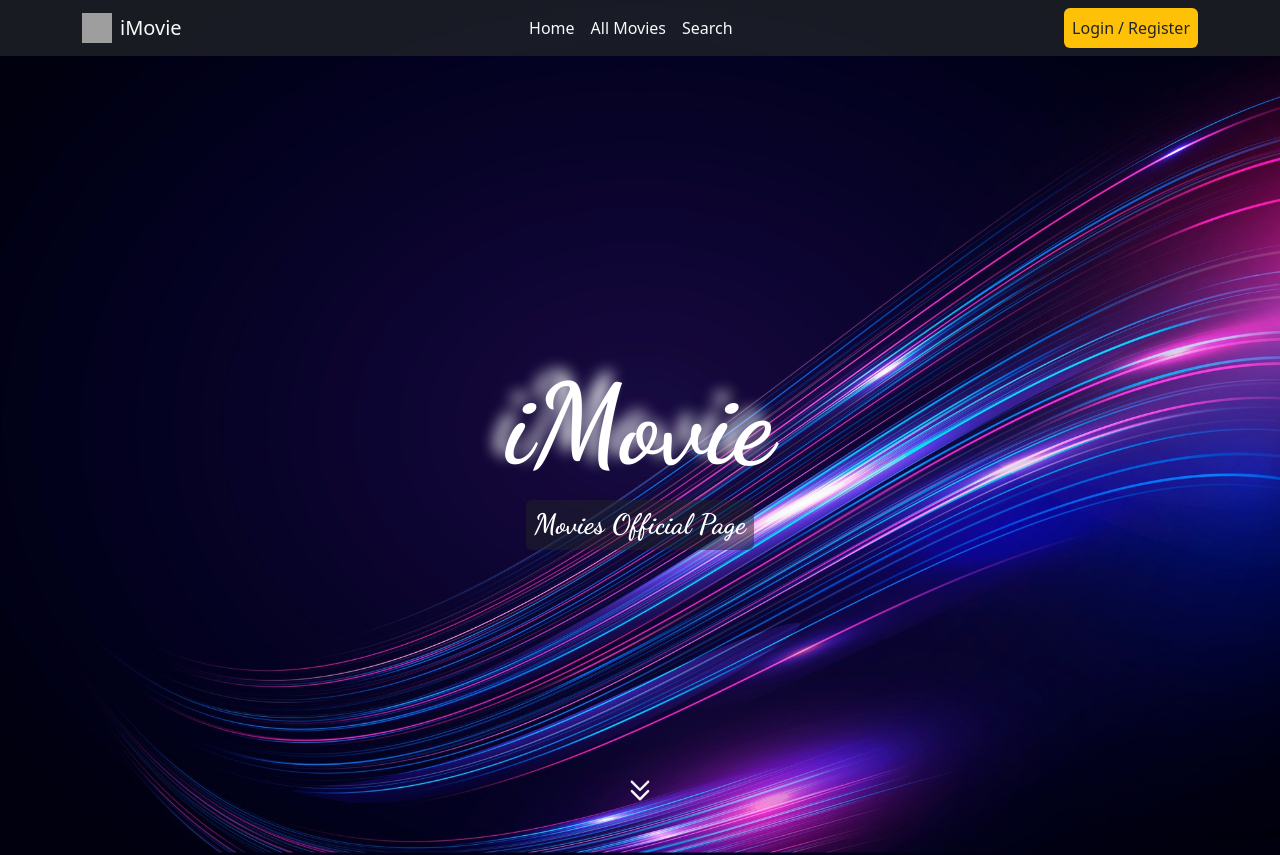
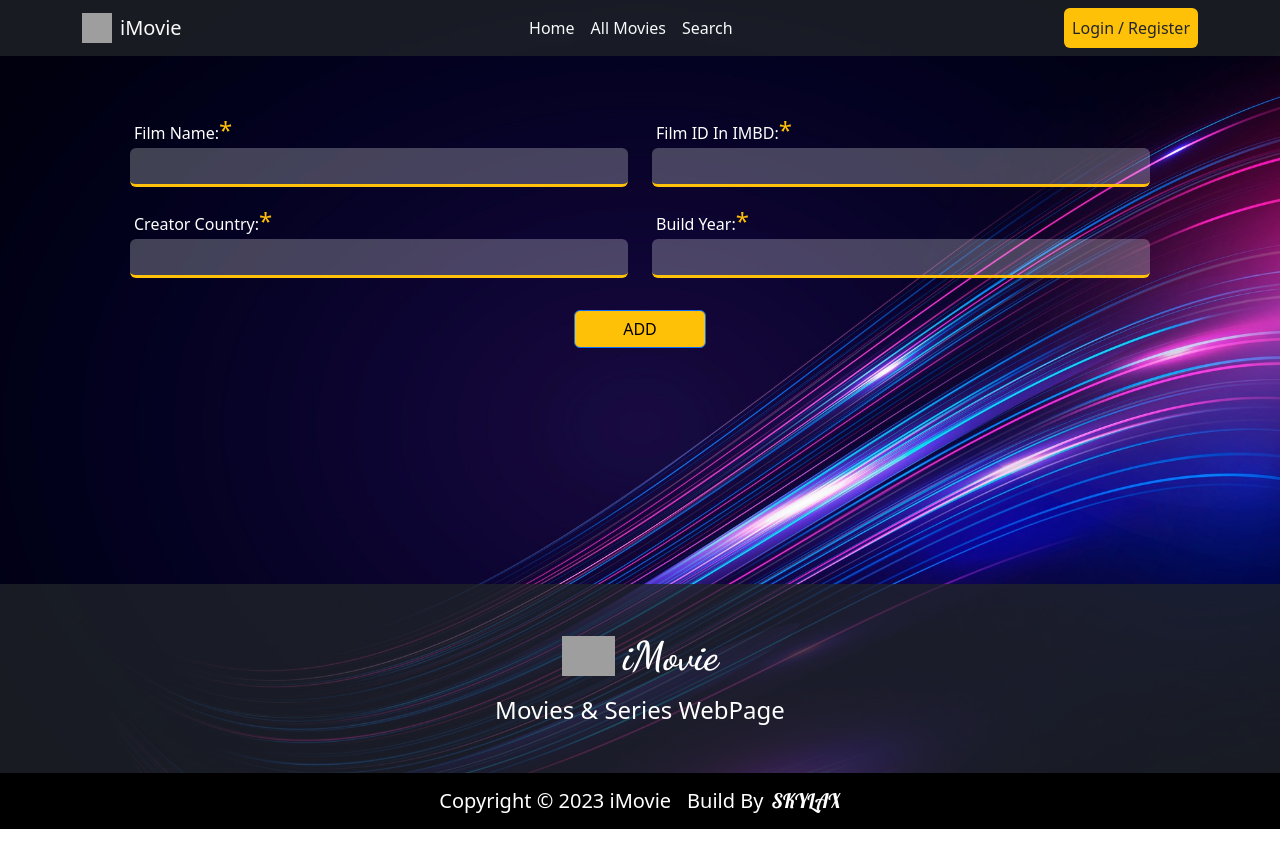
Before and after one commit to engrmh/imovie, a React (Create React App) app: page /newMovie in a window 1280 px wide. Shown: the top 855 px of the page. After the commit the page ends 829 px from the top, so only its background shows below. Built offline with nearby package versions, Linux system fonts and the light colour scheme; grey boxes are pictures that could not be loaded.

Commit message:
feat: add new film

```diff
--- /dev/null
+++ b/src/Pages/AddNewFilm/AddNewFilm.css
@@ -0,0 +1,13 @@
+.newMovieInput:focus{
+    border: none !important;
+    border-bottom: 3px solid #ffffff !important;
+    outline: none !important;
+    box-shadow: none !important;
+    color: #fff !important;
+}
+.newMovieInput{
+    border-bottom: 3px solid #ffc10a !important;
+}
+.addNewMovieContainer{
+    height: calc(100vh - 280px);
+}
--- /dev/null
+++ b/src/Pages/AddNewFilm/AddNewFilm.jsx
@@ -0,0 +1,70 @@
+import React, {useState} from 'react'
+import {Button, Col, Container, Form, Row} from "react-bootstrap";
+import './AddNewFilm.css'
+
+export default function AddNewFilm () {
+    const [filmName, setFilmName] = useState('');
+    const [imbdID, setImbdID] = useState('');
+    const [filmCountry, setFilmCountry] = useState('');
+    const [filmYear, setFilmYear] = useState('');
+
+    const newFilmGen = () => {
+        let mainFilm = {
+            title: filmName,
+            imbd_id:imbdID,
+            country: filmCountry,
+            year: filmYear
+        }
+        fetch('https://moviesapi.ir/api/v1/movies' , {
+            method: 'POST',
+            headers:{
+                'Content-Type': 'application/json'
+            },
+            body: mainFilm
+        }).then(res => res.json()).then(json => console.log(json))
+    }
+
+    return (
+    <Container className='addNewMovieContainer mb-2 py-2'>
+        <Form>
+            <Row className='p-5 text-white'>
+                <Col xs={12} md={6} className='mb-2'>
+                    <Form.Group>
+                        <Form.Label className='mb-0 ps-1'>Film Name:
+                            <span className='text-warning fs-4 py-0'>*</span>
+                        </Form.Label>
+                        <Form.Control value={filmName} onChange={event => setFilmName(event.target.value)} type='text' className='newMovieInput bg-opacity-25 bg-white rounded mb-2 border-0 border-bottom border-warning' required/>
+                    </Form.Group>
+                </Col>
+                <Col xs={12} md={6} className='mb-2'>
+                    <Form.Group>
+                        <Form.Label className='mb-0 ps-1' >Film ID In IMBD:
+                            <span className='text-warning fs-4 py-0'>*</span>
+                        </Form.Label>
+                        <Form.Control value={imbdID} onChange={event => setImbdID(event.target.value)} type='text' className='newMovieInput bg-opacity-25 bg-white rounded mb-2 border-0 border-bottom border-warning' required/>
+                    </Form.Group>
+                </Col>
+                <Col xs={12} md={6} className='mb-2'>
+                    <Form.Group>
+                        <Form.Label className='mb-0 ps-1'>Creator Country:
+                            <span className='text-warning fs-4 py-0'>*</span>
+                        </Form.Label>
+                        <Form.Control value={filmCountry} onChange={event => setFilmCountry(event.target.value)} type='text' className='newMovieInput bg-opacity-25 bg-white rounded mb-2 border-0 border-bottom border-warning' required/>
+                    </Form.Group>
+                </Col>
+                <Col xs={12} md={6} className='mb-2'>
+                    <Form.Group>
+                        <Form.Label className='mb-0 ps-1'>Build Year:
+                            <span className='text-warning fs-4 py-0'>*</span>
+                        </Form.Label>
+                        <Form.Control value={filmYear} onChange={event => setFilmYear(event.target.value)} type='text' className='newMovieInput bg-opacity-25 bg-white rounded mb-2 border-0 border-bottom border-warning' required/>
+                    </Form.Group>
+                </Col>
+                <Col xs={12} className='mb-2 d-flex justify-content-center align-items-center mt-3'>
+                    <Button className='px-5 bg-warning text-black' onClick={()=>newFilmGen}>ADD</Button>
+                </Col>
+            </Row>
+        </Form>
+    </Container>
+  )
+}
--- a/src/routes.js
+++ b/src/routes.js
@@ -1,6 +1,7 @@
 import Home from "./Pages/Home/Home";
 import MovieBucket from "./Pages/MovieBucket/MovieBucket";
 import CurrentMovie from "./Pages/CurrentMovie/CurrentMovie";
+import AddNewFilm from "./Pages/AddNewFilm/AddNewFilm";
 
 export let routers = [
   {
@@ -17,7 +18,7 @@ export let routers = [
   },
   {
     path: "/newMovie",
-    element: <Home />,
+    element: <AddNewFilm />,
   },
   {
     path: "/searchMovie",
```
